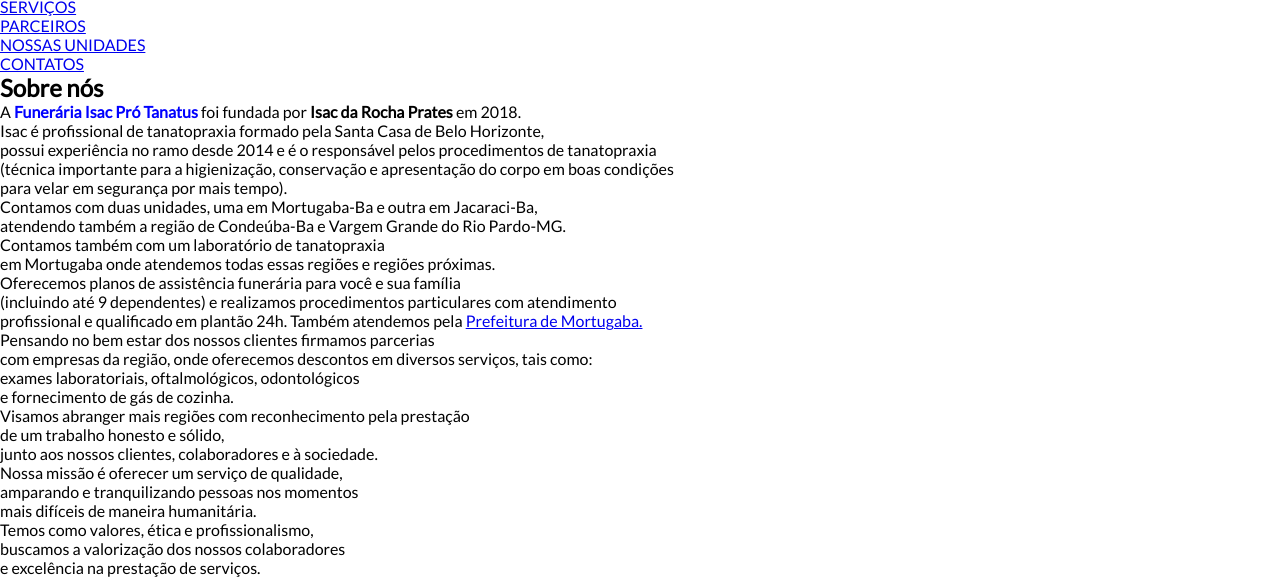
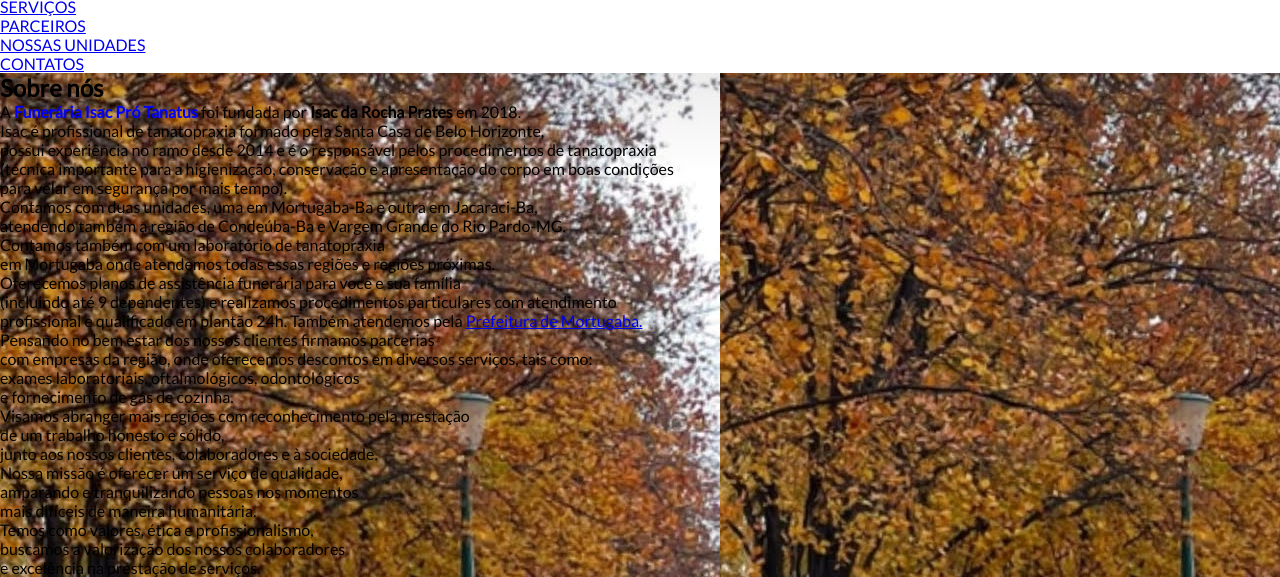
Before and after one commit to Dandariene/funeraria-ipt, a plain HTML site: page index.html in a window 1280 px wide. Shown: the part 256-833 px from the top of the page. Drawn offline with Linux system fonts and the light colour scheme.

Commit message:
Alterei style.css e coloquei conteudo na pagina

```diff
--- a/index.html
+++ b/index.html
@@ -27,7 +27,7 @@
 
     <!-- corpo do site -->
     <main>
-        <div>
+        <div class="pag-inicial">
             <h2 class="subtitulo">Sobre nós</h2>
 
             <p>
--- a/styles.css
+++ b/styles.css
@@ -13,6 +13,10 @@
     display: flex;
     justify-content: center;
     margin: auto;
+}
+
+.pag-inicial{
+    background-image: url(./imagens/capa-inicial.jpg);
 }
 
 .footer-flex {
```
Also changed, not shown: imagens/capa-inicial.jpg (added).
